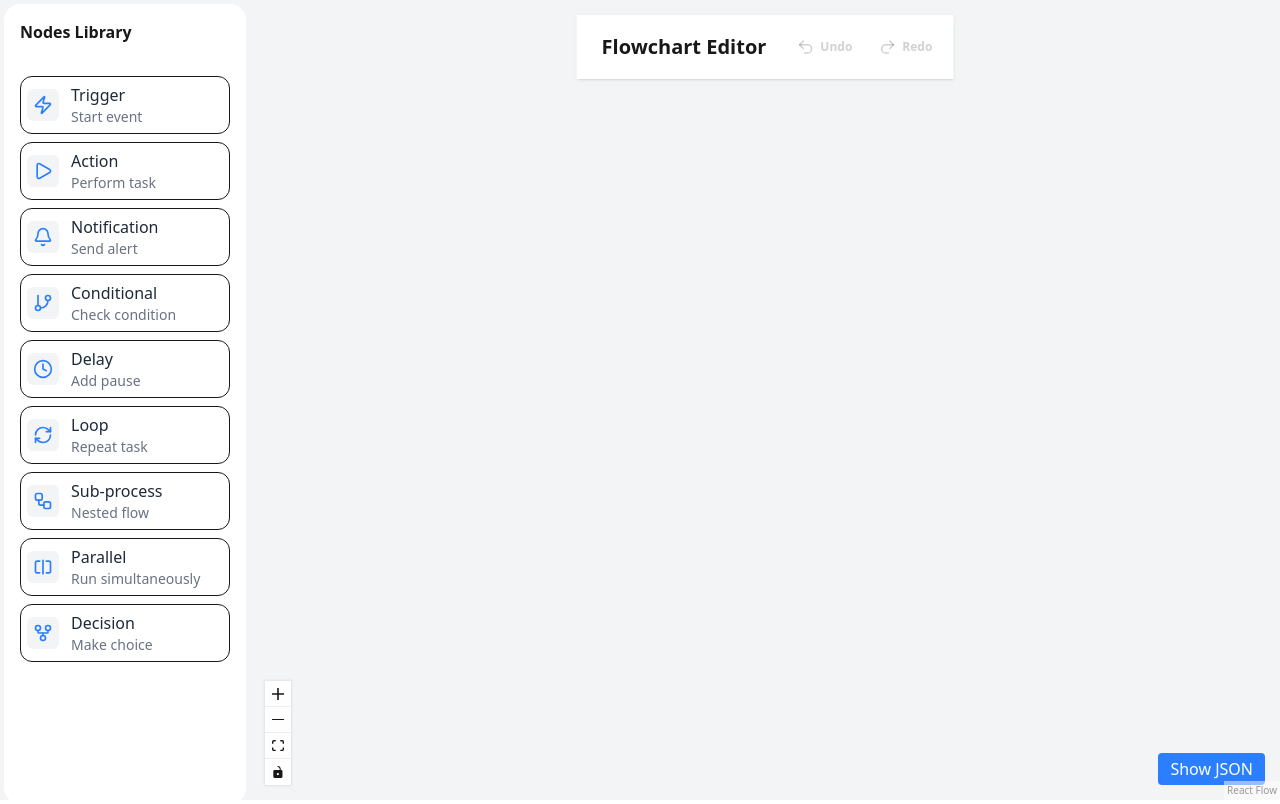
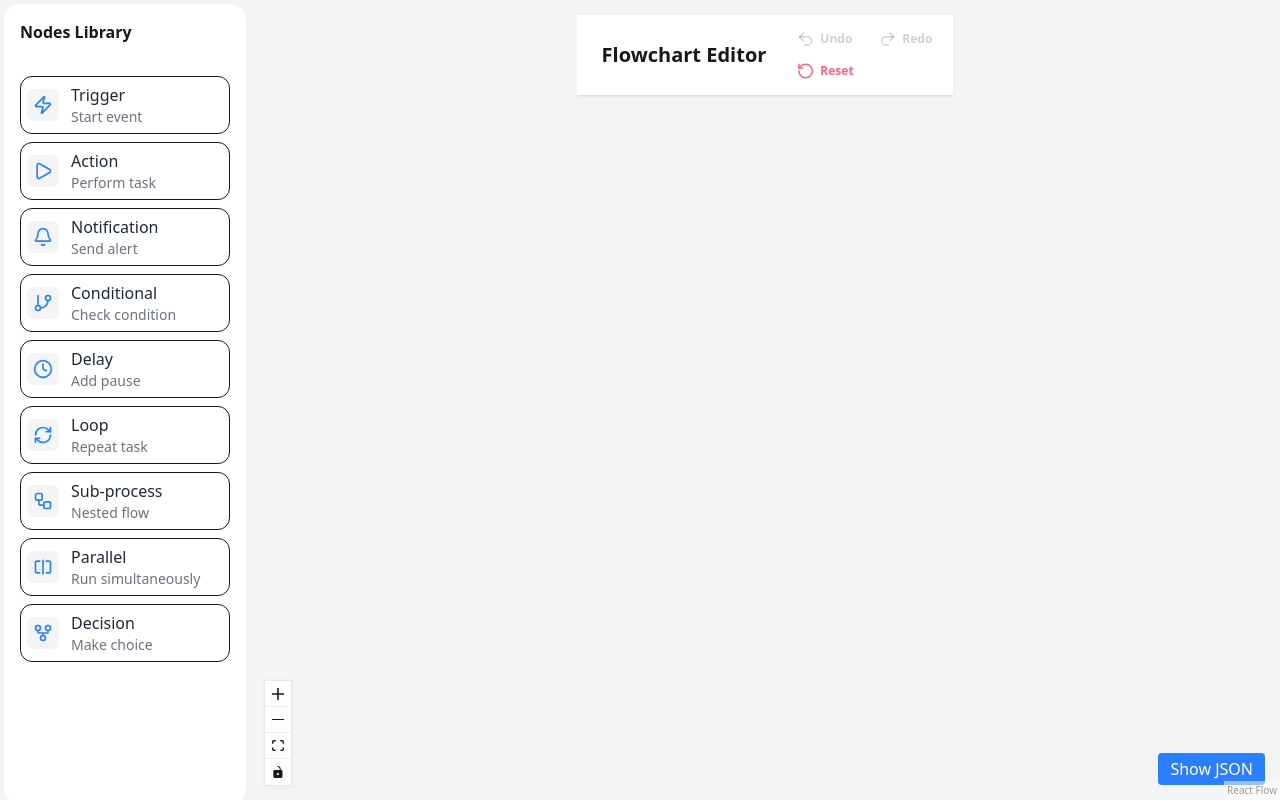
Before and after one commit to HYakshit/react-flow-lib, a React (Vite) app: page / in a window 1280 px wide. Built offline with nearby package versions, Linux system fonts and the light colour scheme.

Commit message:
feat:reset workflow added

```diff
--- a/src/components/FlowCanvas.jsx
+++ b/src/components/FlowCanvas.jsx
@@ -121,6 +121,29 @@ function FlowCanvas() {
     }
   }, [setNodes, setEdges, updateUndoRedoState]);
 
+  // Reset function - clears all nodes, edges, and history
+  const reset = useCallback(() => {
+    const confirmReset = window.confirm("Are you sure you want to reset the flowchart?");
+    if (!confirmReset) return;
+
+    // Clear nodes and edges
+    isUndoRedoRef.current = true;
+    setNodes(initialNodes);
+    setEdges(initialEdges);
+
+    // Reset history
+    historyRef.current = [{ nodes: initialNodes, edges: initialEdges }];
+    historyIndexRef.current = 0;
+
+    // Update undo/redo state
+    updateUndoRedoState();
+
+    // Reset viewport to fit view
+    setTimeout(() => {
+      reactFlowInstance.fitView();
+    }, 0);
+  }, [setNodes, setEdges, updateUndoRedoState, reactFlowInstance]);
+
   // Keyboard shortcuts
   useEffect(() => {
     const handleKeyDown = (event) => {
@@ -192,7 +215,13 @@ const onDrop = useCallback(
       >
         <Panel position="top-center">
           {" "}
-          <Navbar onUndo={undo} onRedo={redo} canUndo={canUndo} canRedo={canRedo}></Navbar>{" "}
+          <Navbar
+            onUndo={undo}
+            onRedo={redo}
+            onReset={reset}
+            canUndo={canUndo}
+            canRedo={canRedo}
+          ></Navbar>{" "}
         </Panel>
         <Panel position="bottom-right">
           {" "}
--- a/src/components/common/Navbar.jsx
+++ b/src/components/common/Navbar.jsx
@@ -1,7 +1,7 @@
 import { Link } from "react-router-dom";
-import { Undo2, Redo2 } from "lucide-react";
+import { Undo2, Redo2, RotateCcw } from "lucide-react";
 
-export const Navbar = ({ onUndo, onRedo, canUndo, canRedo }) => {
+export const Navbar = ({ onUndo, onRedo, onReset, canUndo, canRedo }) => {
   return (
     <div className="navbar bg-base-100 shadow-sm">
       <div className="flex-1">
@@ -28,6 +28,15 @@ export const Navbar = ({ onUndo, onRedo, canUndo, canRedo }) => {
           <Redo2 size={18} />
           <span className="hidden sm:inline">Redo</span>
         </button>
+        <div className="divider divider-horizontal mx-1"></div>
+        <button
+          onClick={onReset}
+          className="btn btn-sm btn-ghost btn-error"
+          title="Reset - Clear all nodes, edges, and history"
+        >
+          <RotateCcw size={18} />
+          <span className="hidden sm:inline">Reset</span>
+        </button>
       </div>
     </div>
   );
```
